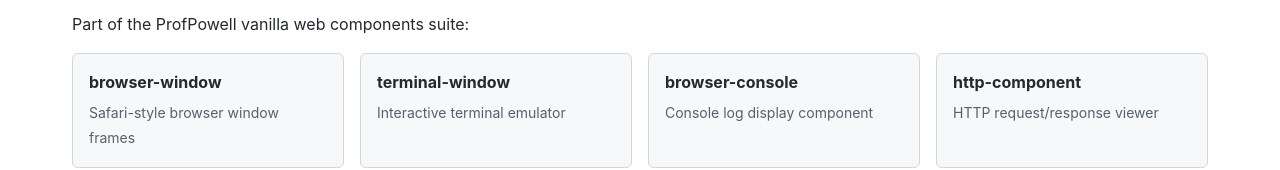
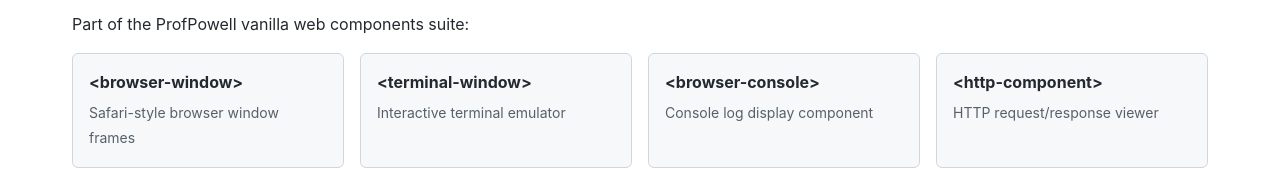
Before and after one commit to ProfPowell/code-block, a website built with Vite: page docs/index.html in a window 1280 px wide. Shown: the part 2054-2224 px from the top of the page. Built offline with nearby package versions, Linux system fonts and the light colour scheme.

Commit message:
More cosmetic changes and details

```diff
--- a/docs/index.html
+++ b/docs/index.html
@@ -100,19 +100,19 @@ console.log(greeting);
       <p>Part of the ProfPowell vanilla web components suite:</p>
       <div class="related-grid">
         <a href="https://profpowell.github.io/browser-window/" class="related-card">
-          <strong>browser-window</strong>
+          <strong>&lt;browser-window&gt;</strong>
           <span>Safari-style browser window frames</span>
         </a>
         <a href="https://profpowell.github.io/terminal-window/" class="related-card">
-          <strong>terminal-window</strong>
+          <strong>&lt;terminal-window&gt;</strong>
           <span>Interactive terminal emulator</span>
         </a>
         <a href="https://profpowell.github.io/browser-console/" class="related-card">
-          <strong>browser-console</strong>
+          <strong>&lt;browser-console&gt;</strong>
           <span>Console log display component</span>
         </a>
         <a href="https://profpowell.github.io/http-component/" class="related-card">
-          <strong>http-component</strong>
+          <strong>&lt;http-component&gt;</strong>
           <span>HTTP request/response viewer</span>
         </a>
       </div>
```
